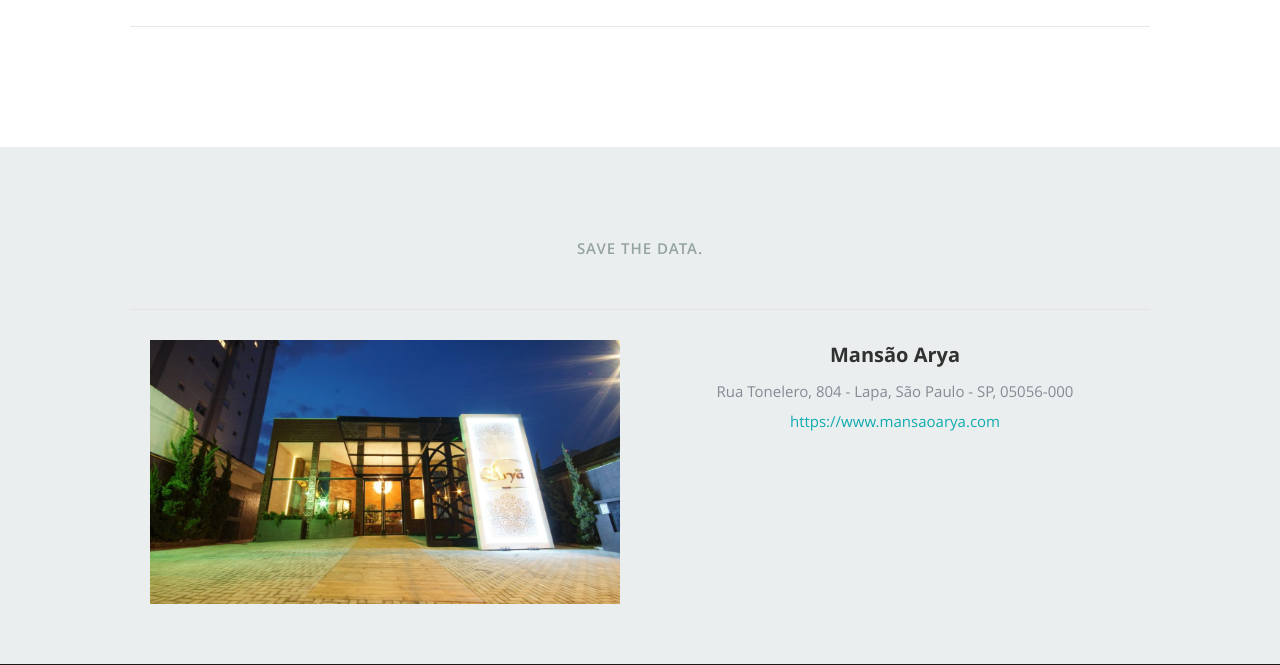
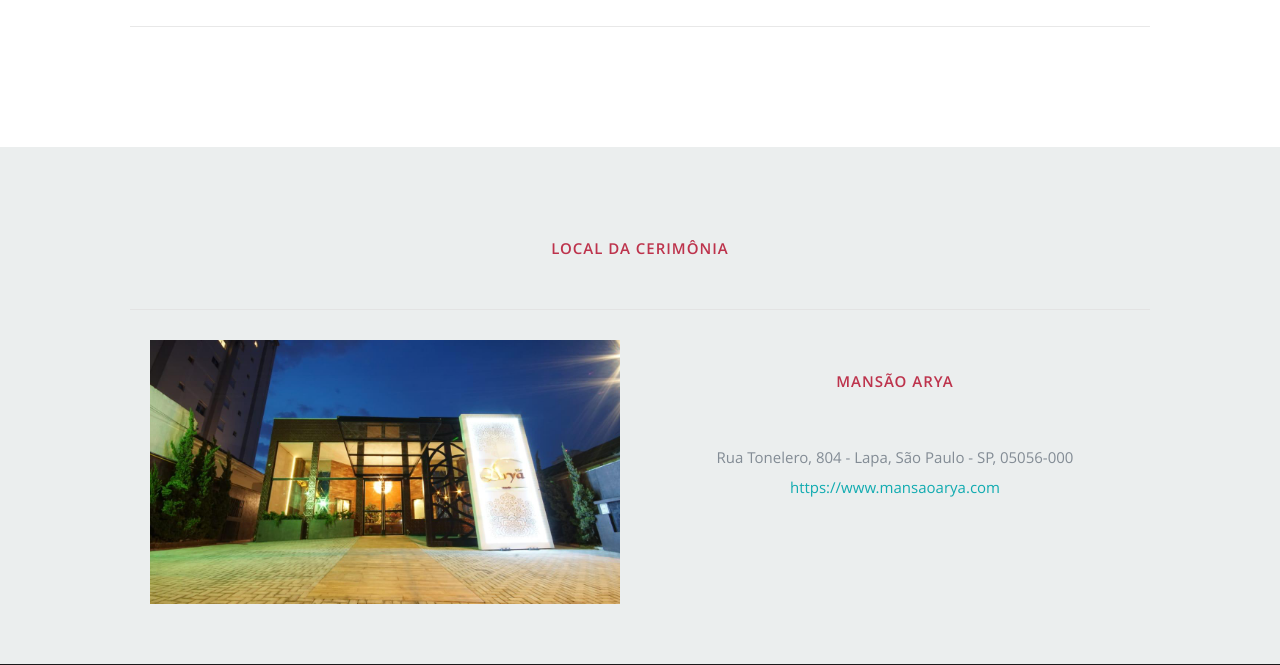
Before and after one commit to otaviorojas/lista-casamento-rojas, a PHP site: page /index.html in a window 1280 px wide. Shown: the part 1831-2496 px from the top of the page. Run offline with PHP 8.4, Linux system fonts and the light colour scheme; some libraries are stand-ins or nearby versions.

Commit message:
fix layout

```diff
--- a/css/layout.css
+++ b/css/layout.css
@@ -456,7 +456,7 @@ ul#nav li.current a { color: #5a5353 ; }
    letter-spacing: 1px;
    text-align: center;
    margin-bottom: 48px;
-   color: #95A3A3;
+   color: #bd334c;
 }
 
 /* Portfolio Content */
--- a/index.html
+++ b/index.html
@@ -193,7 +193,7 @@
 </section>
 <section id="projects">
 	<div class="row">
-		<h1>Save the data.</h1>
+		<h1>Local da cerimônia</h1>
 		<hr>
 	</hr>
 	<div class="six columns main-col">
@@ -207,7 +207,8 @@
 		<div class="row item">
 			<div align="" class="twelve columns">
 				<div align="center" class="widget widget_contact">
-					<h4>Mansão Arya</h4>
+					<br>
+					<h1>Mansão Arya</h1>
 					<p class="address">
 						Rua Tonelero, 804 - Lapa, São Paulo - SP, 05056-000<br>
 						<span><a href="https://www.mansaoarya.com" target="_blank">https://www.mansaoarya.com</a></span>
```
Also changed, not shown: 1 other file.
